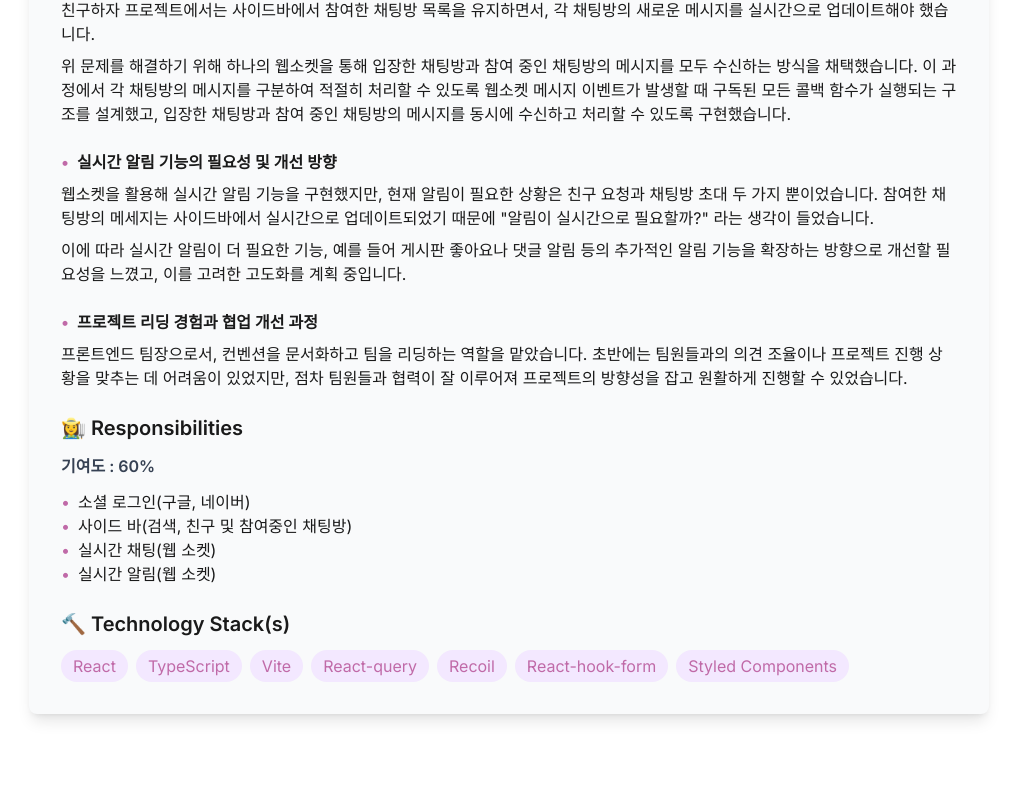
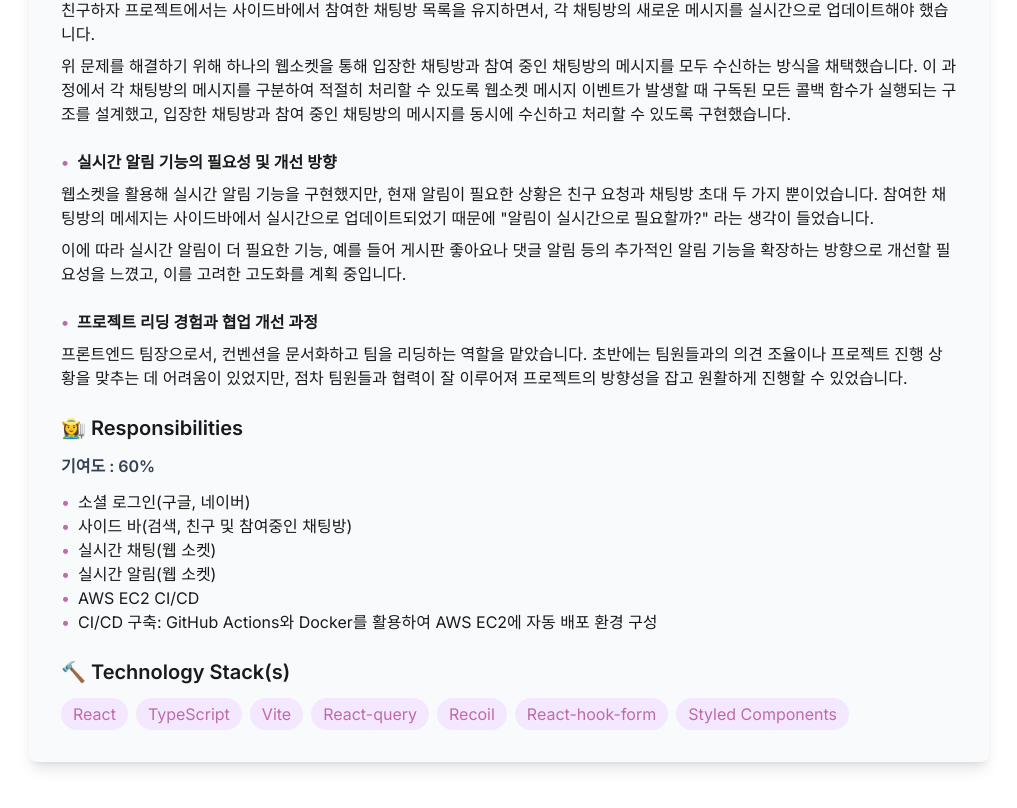
Before and after one commit to iamkjw77/portfolio, a Next.js app: page /projects/friends in a window 1280 px wide. Shown: the part 1350-2158 px from the top of the page, without its empty margins (131-1148 px from the left). Built offline with nearby package versions, Linux system fonts and the light colour scheme.

Commit message:
feat: 사이드 프로젝트 담당 기능 추가

```diff
--- a/src/constants/home/index.tsx
+++ b/src/constants/home/index.tsx
@@ -546,6 +546,8 @@ export const HOME_CONSTANT = Object.freeze({
         '사이드 바(검색, 친구 및 참여중인 채팅방)',
         '실시간 채팅(웹 소켓)',
         '실시간 알림(웹 소켓)',
+        'AWS EC2 CI/CD',
+        'CI/CD 구축: GitHub Actions와 Docker를 활용하여 AWS EC2에 자동 배포 환경 구성',
       ],
     },
   ] as IProject[],
```
